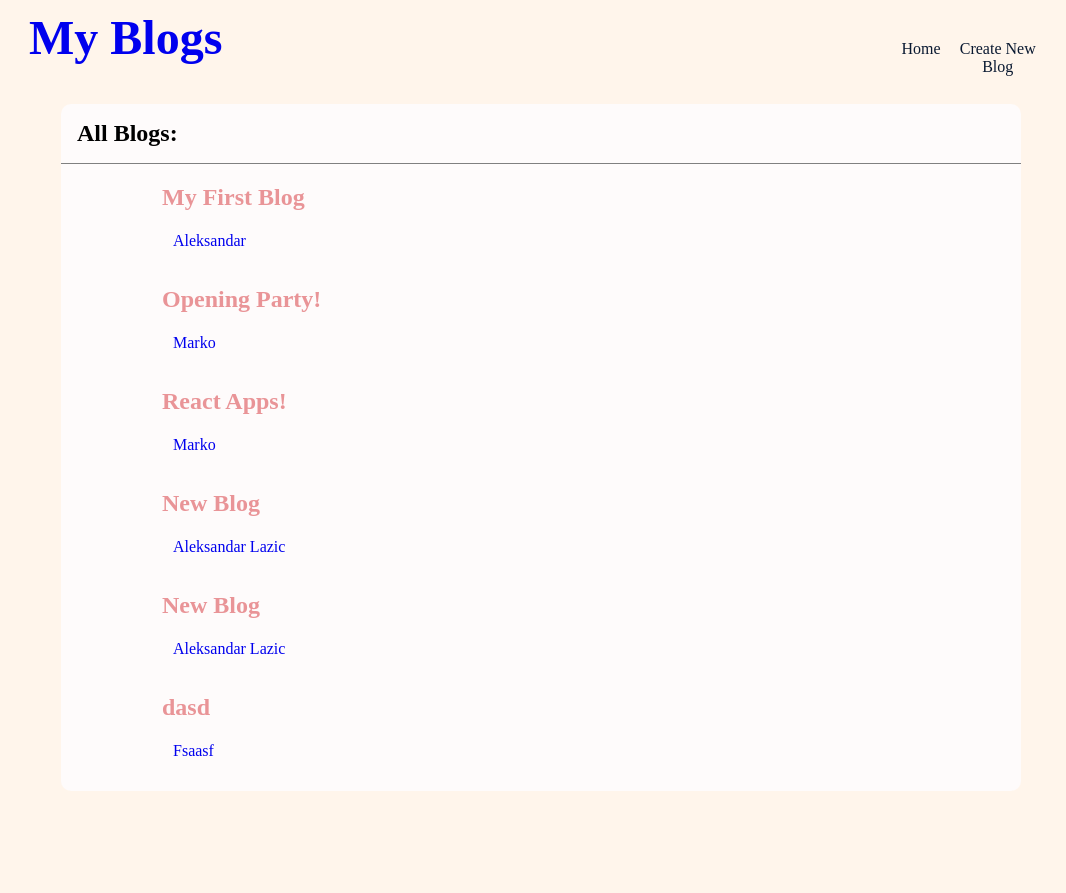
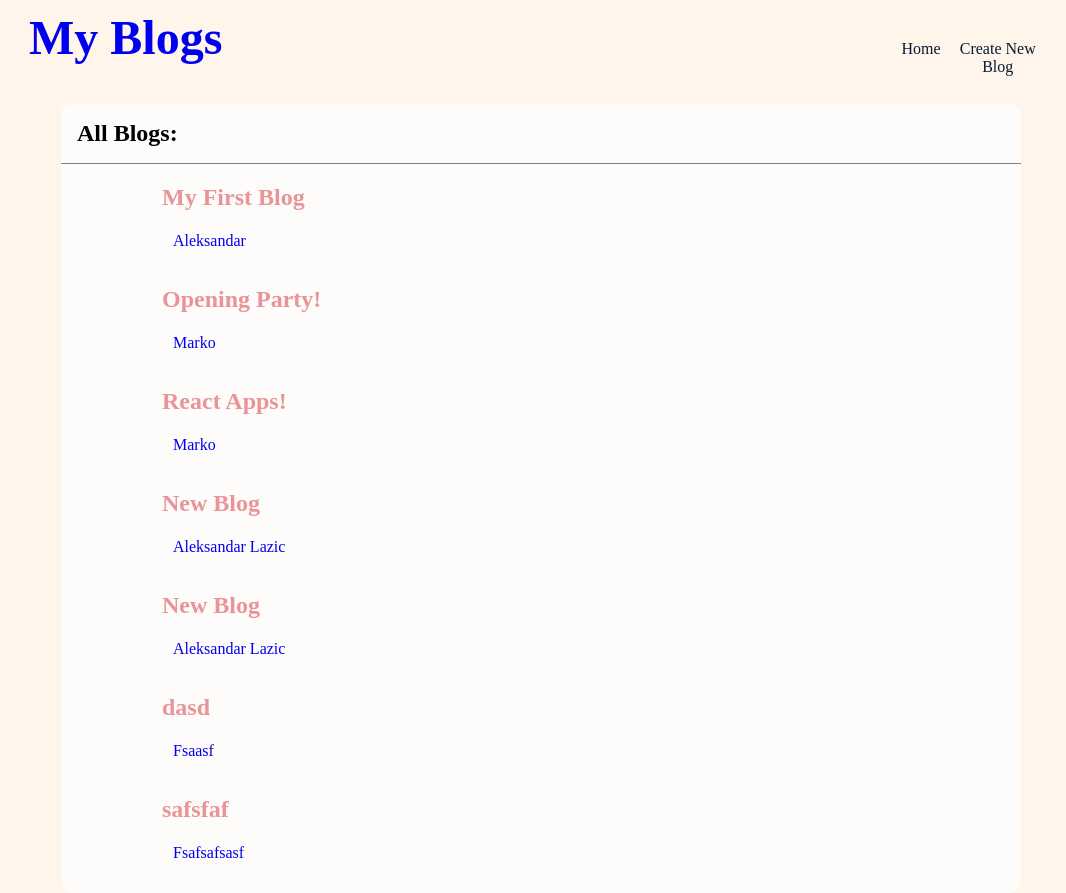
Before and after one commit to aleksandarLazic1998/Blog-App__React_Basics, a React (Create React App) app: page / in a window 1280 px wide. Shown: the whole page, without its empty margins (99-1165 px from the left). Before the commit the page ends 800 px from the top, so only its background shows below. Built offline with nearby package versions, Linux system fonts and the light colour scheme; data requests are answered from the project's data file.

Commit message:
Added redirecting to home route through useHistory state

```diff
--- a/data/db.json
+++ b/data/db.json
@@ -35,6 +35,12 @@
       "body": "dsadfas",
       "author": "fsaasf",
       "id": 6
+    },
+    {
+      "title": "safsfaf",
+      "body": "asfsafas",
+      "author": "fsafsafsasf",
+      "id": 7
     }
   ]
 }
--- a/src/js/components/CreateBlogs/components/Form.js
+++ b/src/js/components/CreateBlogs/components/Form.js
@@ -1,5 +1,6 @@
 import { useState } from "react";
 import DivPreview from "./Preview.js";
+import { useHistory } from "react-router-dom";
 
 const Form = () => {
   const [title, setTitle] = useState("");
@@ -9,6 +10,8 @@
   const [active, setActive] = useState(true);
   const [formClass, setFormClass] = useState("preview__form");
   const [isLoading, setIsLoading] = useState(false);
+  const history = useHistory();
+  console.log(history);
 
   // Method for changing class
   const handlePreview = (e) => {
@@ -22,12 +25,14 @@
     const blogObject = { title, body, author };
     setIsLoading(true);
 
-    fetch(`http://localhost:8000/blogs`, {
+    // POST METHOD
+    fetch("http://localhost:8000/blogs", {
       method: "POST",
       headers: { "Content-Type": "application/json" },
       body: JSON.stringify(blogObject),
     }).then(() => {
       setIsLoading(false);
+      history.push("/");
     });
   };
 
@@ -77,9 +82,10 @@
           handleExit={handleExit}
         />
       </form>
-      {!isLoading && <button onClick={handlePreview}>Check Before Submit</button>}
+      {!isLoading && (
+        <button onClick={handlePreview}>Check Before Submit</button>
+      )}
       {isLoading && <button disabled>Adding Blog ...</button>}
-
     </div>
   );
 };
```
